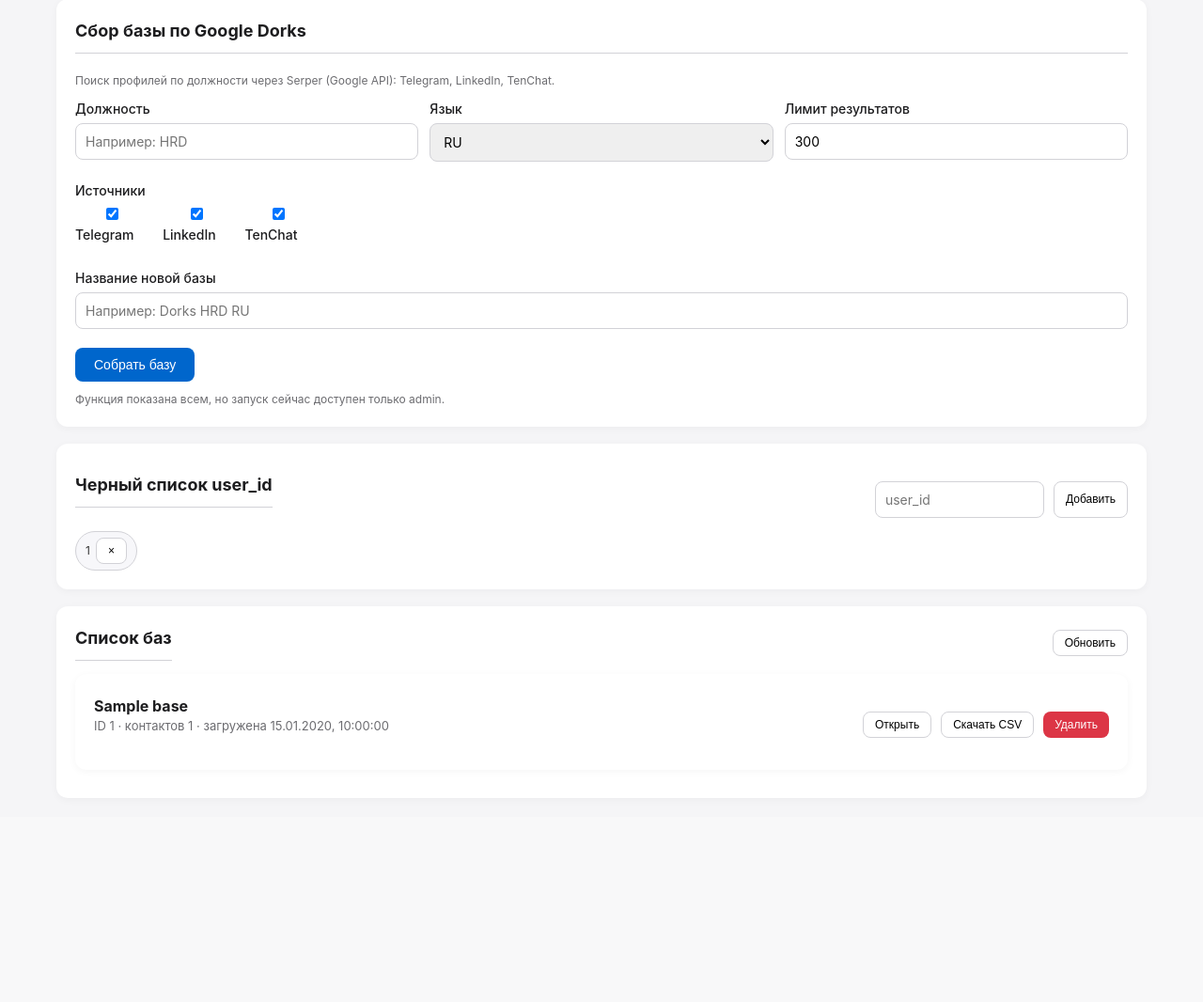
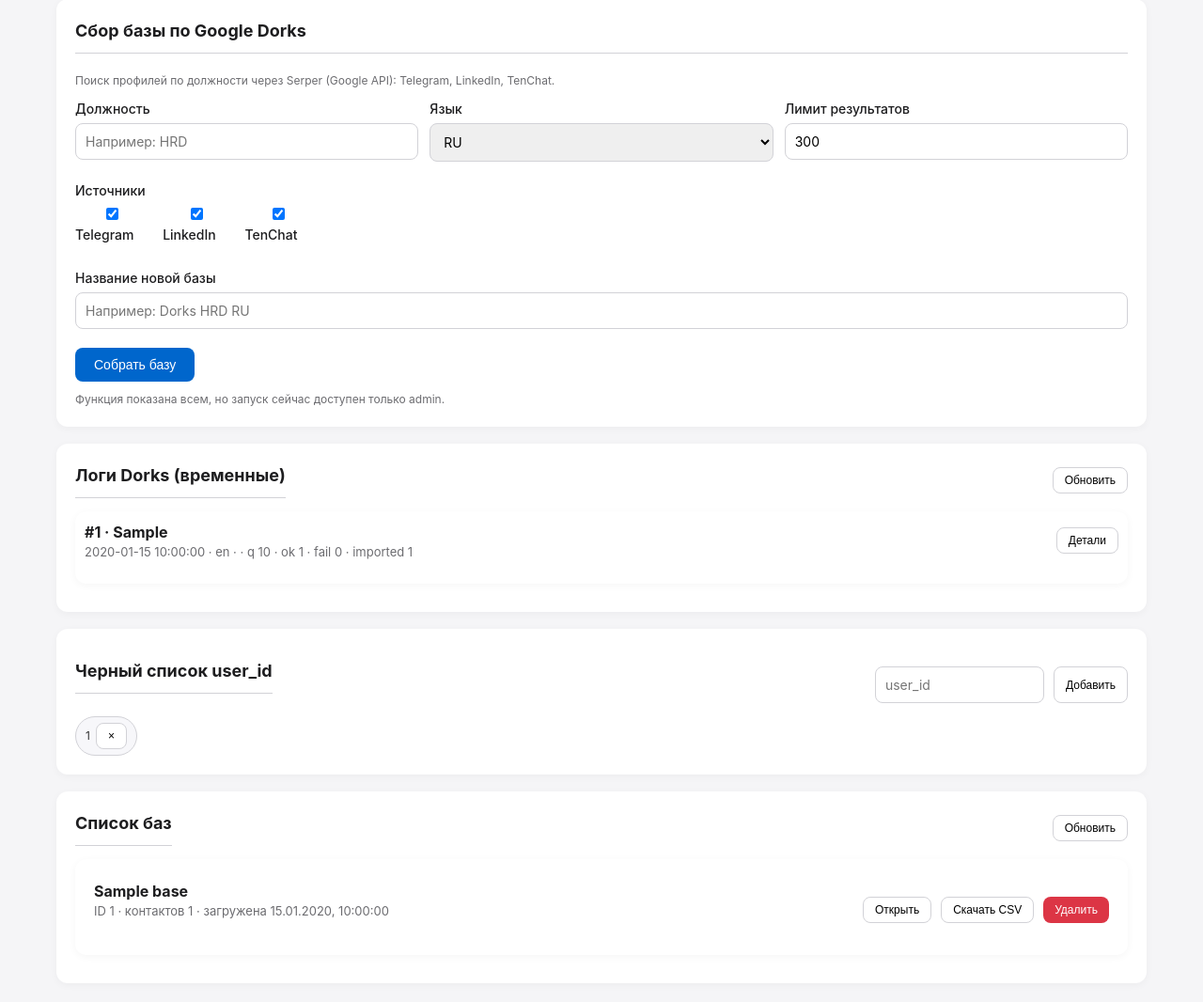
Before and after one commit to soloviev-vladislav/tg-outreacher, a Flask app: page /bases in a window 1280 px wide. Shown: the part 678-1744 px from the top of the page at 94% size. Before the commit the page ends 1463 px from the top, so only its background shows below. Run offline with Flask 3, Linux system fonts and the light colour scheme; the visitor is signed in with stand-in values (Sample User, id 1); data comes from the database, SQL or seed files in the repository; tables that the repository leaves empty hold one stand-in row (values such as "Sample post").

Commit message:
feat: add temporary dorks run audit logs and admin viewer

```diff
--- a/app.py
+++ b/app.py
@@ -228,6 +228,44 @@
             )
         ''')
         cursor.execute('''
+            CREATE TABLE IF NOT EXISTS dorks_runs (
+                id INTEGER PRIMARY KEY AUTOINCREMENT,
+                tenant_id INTEGER DEFAULT 1,
+                user_id INTEGER,
+                position TEXT NOT NULL,
+                language TEXT NOT NULL,
+                sources_json TEXT NOT NULL,
+                base_name TEXT NOT NULL,
+                results_limit INTEGER NOT NULL,
+                queries_total INTEGER DEFAULT 0,
+                requests_ok INTEGER DEFAULT 0,
+                requests_failed INTEGER DEFAULT 0,
+                found_total INTEGER DEFAULT 0,
+                dedup_total INTEGER DEFAULT 0,
+                imported INTEGER DEFAULT 0,
+                skipped INTEGER DEFAULT 0,
+                status TEXT DEFAULT 'ok',
+                error_text TEXT,
+                created_at TIMESTAMP DEFAULT CURRENT_TIMESTAMP
+            )
+        ''')
+        cursor.execute('''
+            CREATE TABLE IF NOT EXISTS dorks_run_queries (
+                id INTEGER PRIMARY KEY AUTOINCREMENT,
+                run_id INTEGER NOT NULL,
+                tenant_id INTEGER DEFAULT 1,
+                source TEXT NOT NULL,
+                query_text TEXT NOT NULL,
+                status TEXT DEFAULT 'ok',
+                http_status INTEGER,
+                result_items INTEGER DEFAULT 0,
+                usernames_found INTEGER DEFAULT 0,
+                error_text TEXT,
+                created_at TIMESTAMP DEFAULT CURRENT_TIMESTAMP,
+                FOREIGN KEY(run_id) REFERENCES dorks_runs(id)
+            )
+        ''')
+        cursor.execute('''
             CREATE TABLE IF NOT EXISTS outreach_blacklist (
                 tenant_id INTEGER DEFAULT 1,
                 user_id INTEGER PRIMARY KEY,
@@ -254,7 +292,7 @@
             'outreach_campaigns', 'outreach_contacts', 'conversations', 'account_stats',
             'proxies', 'account_fingerprints', 'form_data', 'check_history',
             'outreach_templates', 'outreach_blacklist', 'scheduler_campaign_locks'
-            , 'outreach_bases', 'outreach_base_contacts'
+            , 'outreach_bases', 'outreach_base_contacts', 'dorks_runs', 'dorks_run_queries'
         ):
             try:
                 cursor.execute(f'UPDATE {table} SET tenant_id = ? WHERE tenant_id IS NULL', (default_tenant_id,))
@@ -285,6 +323,8 @@
         cursor.execute('CREATE INDEX IF NOT EXISTS idx_templates_tenant ON outreach_templates(tenant_id, name)')
         cursor.execute('CREATE INDEX IF NOT EXISTS idx_outreach_bases_tenant ON outreach_bases(tenant_id, created_at)')
         cursor.execute('CREATE INDEX IF NOT EXISTS idx_outreach_base_contacts_tenant ON outreach_base_contacts(tenant_id, base_id)')
+        cursor.execute('CREATE INDEX IF NOT EXISTS idx_dorks_runs_tenant ON dorks_runs(tenant_id, created_at)')
+        cursor.execute('CREATE INDEX IF NOT EXISTS idx_dorks_run_queries_run ON dorks_run_queries(tenant_id, run_id)')
         cursor.execute('CREATE INDEX IF NOT EXISTS idx_account_stats_added_by ON account_stats(tenant_id, added_by_user_id)')
         cursor.execute('CREATE INDEX IF NOT EXISTS idx_campaigns_created_by ON outreach_campaigns(tenant_id, created_by_user_id)')
         cursor.execute("UPDATE users SET role = 'user' WHERE role = 'viewer'")
@@ -2938,6 +2978,7 @@
     found_candidates = []
     requests_ok = 0
     requests_failed = 0
+    query_stats = []
 
     headers = {
         'X-API-KEY': serper_api_key,
@@ -2953,16 +2994,27 @@
             )
             if response.status_code != 200:
                 requests_failed += 1
+                query_stats.append({
+                    'source': source,
+                    'query': query,
+                    'status': 'error',
+                    'http_status': int(response.status_code),
+                    'result_items': 0,
+                    'usernames_found': 0,
+                    'error_text': f'http_{response.status_code}'
+                })
                 continue
             payload = response.json() if response.content else {}
             organic = payload.get('organic') or []
             requests_ok += 1
+            usernames_found_for_query = 0
             for item in organic:
                 link = str(item.get('link') or '').strip()
                 title = str(item.get('title') or '').strip()
                 snippet = str(item.get('snippet') or '').strip()
                 usernames = _extract_usernames_from_result(link=link, title=title, snippet=snippet)
                 for u in usernames:
+                    usernames_found_for_query += 1
                     found_candidates.append({
                         'username': u,
                         'name': None,
@@ -2971,8 +3023,26 @@
                         'source_url': link,
                         'matched_query': query
                     })
+            query_stats.append({
+                'source': source,
+                'query': query,
+                'status': 'ok',
+                'http_status': int(response.status_code),
+                'result_items': len(organic),
+                'usernames_found': usernames_found_for_query,
+                'error_text': None
+            })
         except Exception:
             requests_failed += 1
+            query_stats.append({
+                'source': source,
+                'query': query,
+                'status': 'error',
+                'http_status': None,
+                'result_items': 0,
+                'usernames_found': 0,
+                'error_text': 'request_exception'
+            })
 
     # Дедуп по username.
     unique_by_username = {}
@@ -2985,43 +3055,194 @@
             unique_by_username[key] = item
     deduped = list(unique_by_username.values())[:results_limit]
 
-    if not deduped:
-        return jsonify({
-            'error': 'По запросам ничего не найдено',
-            'queries_total': len(queries),
-            'requests_ok': requests_ok,
-            'requests_failed': requests_failed
-        }), 400
-
-    base_id = outreach.create_base(
-        name=base_name,
-        tenant_id=tenant_id,
-        created_by_user_id=int(user.get('id') or 0)
-    )
-    contacts = [{
-        'phone': None,
-        'username': d['username'],
-        'access_hash': None,
-        'name': d.get('name'),
-        'company': d.get('company'),
-        'position': d.get('position'),
-        'user_id': None
-    } for d in deduped]
-    result = outreach.add_base_contacts(
-        base_id=base_id,
-        contacts=contacts,
-        tenant_id=tenant_id,
-        source_file=f'dorks:{position}'
-    )
-    return jsonify({
+    base_id = None
+    imported = 0
+    skipped = 0
+    status = 'ok'
+    error_text = None
+
+    if deduped:
+        base_id = outreach.create_base(
+            name=base_name,
+            tenant_id=tenant_id,
+            created_by_user_id=int(user.get('id') or 0)
+        )
+        contacts = [{
+            'phone': None,
+            'username': d['username'],
+            'access_hash': None,
+            'name': d.get('name'),
+            'company': d.get('company'),
+            'position': d.get('position'),
+            'user_id': None
+        } for d in deduped]
+        result = outreach.add_base_contacts(
+            base_id=base_id,
+            contacts=contacts,
+            tenant_id=tenant_id,
+            source_file=f'dorks:{position}'
+        )
+        imported = int(result.get('imported', 0) or 0)
+        skipped = int(result.get('skipped', 0) or 0)
+    else:
+        status = 'empty'
+        error_text = 'По запросам ничего не найдено'
+
+    # Временный аудит dorks-запусков для настройки.
+    run_id = None
+    with sqlite3.connect(db.db_path) as conn:
+        cursor = conn.cursor()
+        cursor.execute('''
+            INSERT INTO dorks_runs (
+                tenant_id, user_id, position, language, sources_json, base_name, results_limit,
+                queries_total, requests_ok, requests_failed, found_total, dedup_total,
+                imported, skipped, status, error_text
+            ) VALUES (?, ?, ?, ?, ?, ?, ?, ?, ?, ?, ?, ?, ?, ?, ?, ?)
+        ''', (
+            tenant_id, int(user.get('id') or 0), position, language, json.dumps(sources, ensure_ascii=False),
+            base_name, results_limit, len(queries), requests_ok, requests_failed, len(found_candidates),
+            len(deduped), imported, skipped, status, error_text
+        ))
+        run_id = int(cursor.lastrowid)
+        for q in query_stats:
+            cursor.execute('''
+                INSERT INTO dorks_run_queries (
+                    run_id, tenant_id, source, query_text, status, http_status, result_items, usernames_found, error_text
+                ) VALUES (?, ?, ?, ?, ?, ?, ?, ?, ?)
+            ''', (
+                run_id, tenant_id, str(q.get('source') or ''), str(q.get('query') or ''),
+                str(q.get('status') or 'ok'), q.get('http_status'),
+                int(q.get('result_items') or 0), int(q.get('usernames_found') or 0),
+                q.get('error_text')
+            ))
+        conn.commit()
+
+    resp = {
+        'run_id': run_id,
         'base_id': base_id,
         'queries_total': len(queries),
         'requests_ok': requests_ok,
         'requests_failed': requests_failed,
         'found_total': len(found_candidates),
         'dedup_total': len(deduped),
-        'imported': result.get('imported', 0),
-        'skipped': result.get('skipped', 0)
+        'imported': imported,
+        'skipped': skipped,
+        'query_stats': query_stats
+    }
+    if status == 'empty':
+        return jsonify({'error': error_text, **resp}), 400
+    return jsonify(resp)
+
+
+@app.route('/api/bases/dorks/runs', methods=['GET'])
+def get_dorks_runs():
+    user = get_current_user() or {}
+    if not is_admin_user(user):
+        return jsonify({'error': 'Forbidden'}), 403
+    tenant_id = get_current_tenant_id()
+    limit = request.args.get('limit', 20, type=int)
+    limit = max(1, min(200, int(limit or 20)))
+
+    with sqlite3.connect(db.db_path) as conn:
+        cursor = conn.cursor()
+        cursor.execute('''
+            SELECT id, position, language, sources_json, base_name, results_limit,
+                   queries_total, requests_ok, requests_failed, found_total, dedup_total,
+                   imported, skipped, status, error_text, created_at
+            FROM dorks_runs
+            WHERE tenant_id = ?
+            ORDER BY id DESC
+            LIMIT ?
+        ''', (tenant_id, limit))
+        rows = cursor.fetchall()
+
+    result = []
+    for r in rows:
+        try:
+            sources = json.loads(r[3]) if r[3] else []
+        except Exception:
+            sources = []
+        result.append({
+            'id': int(r[0]),
+            'position': r[1],
+            'language': r[2],
+            'sources': sources,
+            'base_name': r[4],
+            'results_limit': int(r[5] or 0),
+            'queries_total': int(r[6] or 0),
+            'requests_ok': int(r[7] or 0),
+            'requests_failed': int(r[8] or 0),
+            'found_total': int(r[9] or 0),
+            'dedup_total': int(r[10] or 0),
+            'imported': int(r[11] or 0),
+            'skipped': int(r[12] or 0),
+            'status': r[13],
+            'error_text': r[14],
+            'created_at': r[15]
+        })
+    return jsonify(result)
+
+
+@app.route('/api/bases/dorks/runs/<int:run_id>', methods=['GET'])
+def get_dorks_run_details(run_id: int):
+    user = get_current_user() or {}
+    if not is_admin_user(user):
+        return jsonify({'error': 'Forbidden'}), 403
+    tenant_id = get_current_tenant_id()
+    with sqlite3.connect(db.db_path) as conn:
+        cursor = conn.cursor()
+        cursor.execute('''
+            SELECT id, position, language, sources_json, base_name, results_limit,
+                   queries_total, requests_ok, requests_failed, found_total, dedup_total,
+                   imported, skipped, status, error_text, created_at
+            FROM dorks_runs
+            WHERE tenant_id = ? AND id = ?
+            LIMIT 1
+        ''', (tenant_id, run_id))
+        row = cursor.fetchone()
+        if not row:
+            return jsonify({'error': 'Run not found'}), 404
+        cursor.execute('''
+            SELECT source, query_text, status, http_status, result_items, usernames_found, error_text, created_at
+            FROM dorks_run_queries
+            WHERE tenant_id = ? AND run_id = ?
+            ORDER BY id ASC
+        ''', (tenant_id, run_id))
+        qrows = cursor.fetchall()
+
+    try:
+        sources = json.loads(row[3]) if row[3] else []
+    except Exception:
+        sources = []
+    return jsonify({
+        'run': {
+            'id': int(row[0]),
+            'position': row[1],
+            'language': row[2],
+            'sources': sources,
+            'base_name': row[4],
+            'results_limit': int(row[5] or 0),
+            'queries_total': int(row[6] or 0),
+            'requests_ok': int(row[7] or 0),
+            'requests_failed': int(row[8] or 0),
+            'found_total': int(row[9] or 0),
+            'dedup_total': int(row[10] or 0),
+            'imported': int(row[11] or 0),
+            'skipped': int(row[12] or 0),
+            'status': row[13],
+            'error_text': row[14],
+            'created_at': row[15]
+        },
+        'queries': [{
+            'source': q[0],
+            'query': q[1],
+            'status': q[2],
+            'http_status': q[3],
+            'result_items': int(q[4] or 0),
+            'usernames_found': int(q[5] or 0),
+            'error_text': q[6],
+            'created_at': q[7]
+        } for q in qrows]
     })
 
 @app.route('/api/outreach/campaigns', methods=['GET'])
--- a/static/bases.js
+++ b/static/bases.js
@@ -6,7 +6,7 @@
 document.addEventListener('DOMContentLoaded', async () => {
     setupHandlers();
     setupDorksControls();
-    await Promise.all([loadBases(), loadBlacklist()]);
+    await Promise.all([loadBases(), loadBlacklist(), loadDorksRuns()]);
 });
 
 function setupHandlers() {
@@ -17,6 +17,7 @@
     });
     document.getElementById('parseChatBtn')?.addEventListener('click', parseChatToBase);
     document.getElementById('runDorksBtn')?.addEventListener('click', runDorksCollection);
+    document.getElementById('reloadDorksRunsBtn')?.addEventListener('click', loadDorksRuns);
 
     const uploadArea = document.getElementById('baseUploadArea');
     const fileInput = document.getElementById('baseFileInput');
@@ -309,7 +310,96 @@
     status.textContent = `Готово: imported ${data.imported || 0}, skipped ${data.skipped || 0}, dedup ${data.dedup_total || 0}`;
     document.getElementById('dorkPositionInput').value = '';
     document.getElementById('dorkBaseNameInput').value = '';
-    await loadBases();
+    await Promise.all([loadBases(), loadDorksRuns()]);
+}
+
+async function loadDorksRuns() {
+    const wrap = document.getElementById('dorksRunsList');
+    if (!wrap || !IS_ADMIN) return;
+    const details = document.getElementById('dorksRunDetails');
+    if (details) details.innerHTML = '';
+    const response = await fetch('/api/bases/dorks/runs?limit=30');
+    const data = await response.json();
+    if (!response.ok || data.error) {
+        wrap.innerHTML = `<div class="muted-text">${escapeHtml(data.error || 'Ошибка загрузки dorks-логов')}</div>`;
+        return;
+    }
+    const runs = Array.isArray(data) ? data : [];
+    if (!runs.length) {
+        wrap.innerHTML = '<div class="muted-text">Запусков пока нет</div>';
+        return;
+    }
+    wrap.innerHTML = runs.map(r => `
+        <div class="card" style="margin-bottom: 8px; padding: 10px;">
+            <div class="panel-head">
+                <div>
+                    <strong>#${r.id} · ${escapeHtml(r.position || '')}</strong>
+                    <div class="muted-text">
+                        ${escapeHtml(r.created_at || '')} · ${escapeHtml(r.language || '')} · ${escapeHtml((r.sources || []).join(', '))}
+                        · q ${Number(r.queries_total || 0)} · ok ${Number(r.requests_ok || 0)} · fail ${Number(r.requests_failed || 0)}
+                        · imported ${Number(r.imported || 0)}
+                    </div>
+                </div>
+                <button class="btn btn-small" data-action="open-dorks-run" data-id="${Number(r.id)}">Детали</button>
+            </div>
+        </div>
+    `).join('');
+
+    wrap.querySelectorAll('button[data-action="open-dorks-run"]').forEach(btn => {
+        btn.addEventListener('click', async () => {
+            const runId = Number(btn.dataset.id);
+            if (!Number.isFinite(runId) || runId <= 0) return;
+            await loadDorksRunDetails(runId);
+        });
+    });
+}
+
+async function loadDorksRunDetails(runId) {
+    const details = document.getElementById('dorksRunDetails');
+    if (!details) return;
+    details.innerHTML = 'Загрузка деталей...';
+    const response = await fetch(`/api/bases/dorks/runs/${runId}`);
+    const data = await response.json();
+    if (!response.ok || data.error) {
+        details.innerHTML = `<div class="muted-text">${escapeHtml(data.error || 'Ошибка загрузки деталей')}</div>`;
+        return;
+    }
+    const run = data.run || {};
+    const queries = Array.isArray(data.queries) ? data.queries : [];
+    details.innerHTML = `
+        <div class="card" style="padding: 10px;">
+            <div><strong>Dorks run #${Number(run.id || runId)}</strong></div>
+            <div class="muted-text" style="margin:6px 0 10px 0;">
+                position: ${escapeHtml(run.position || '')} · base: ${escapeHtml(run.base_name || '')} · status: ${escapeHtml(run.status || '')}
+            </div>
+            <div class="table-container">
+                <table>
+                    <thead>
+                        <tr>
+                            <th>Источник</th>
+                            <th>Запрос</th>
+                            <th>Статус</th>
+                            <th>HTTP</th>
+                            <th>Выдача</th>
+                            <th>Usernames</th>
+                        </tr>
+                    </thead>
+                    <tbody>
+                        ${queries.map(q => `
+                            <tr>
+                                <td>${escapeHtml(q.source || '')}</td>
+                                <td><small>${escapeHtml(q.query || '')}</small></td>
+                                <td>${escapeHtml(q.status || '')}</td>
+                                <td>${escapeHtml(String(q.http_status ?? ''))}</td>
+                                <td>${Number(q.result_items || 0)}</td>
+                                <td>${Number(q.usernames_found || 0)}</td>
+                            </tr>
+                        `).join('')}
+                    </tbody>
+                </table>
+            </div>
+        </div>
+    `;
 }
 
 async function loadBlacklist() {
--- a/templates/bases.html
+++ b/templates/bases.html
@@ -119,6 +119,18 @@
                 Функция показана всем, но запуск сейчас доступен только admin.
             </div>
         </div>
+        {% if current_user and current_user.role == 'admin' %}
+        <div class="card" style="margin-bottom: 18px;">
+            <div class="panel-head">
+                <h2 class="section-title" style="margin:0;">Логи Dorks (временные)</h2>
+                <button id="reloadDorksRunsBtn" class="btn btn-small">Обновить</button>
+            </div>
+            <div id="dorksRunsList" style="margin-top: 10px;">
+                <div class="empty-state">Загрузка...</div>
+            </div>
+            <div id="dorksRunDetails" style="margin-top: 10px;"></div>
+        </div>
+        {% endif %}
 
         <div class="card" style="margin-bottom: 18px;">
             <div class="panel-head">
```
